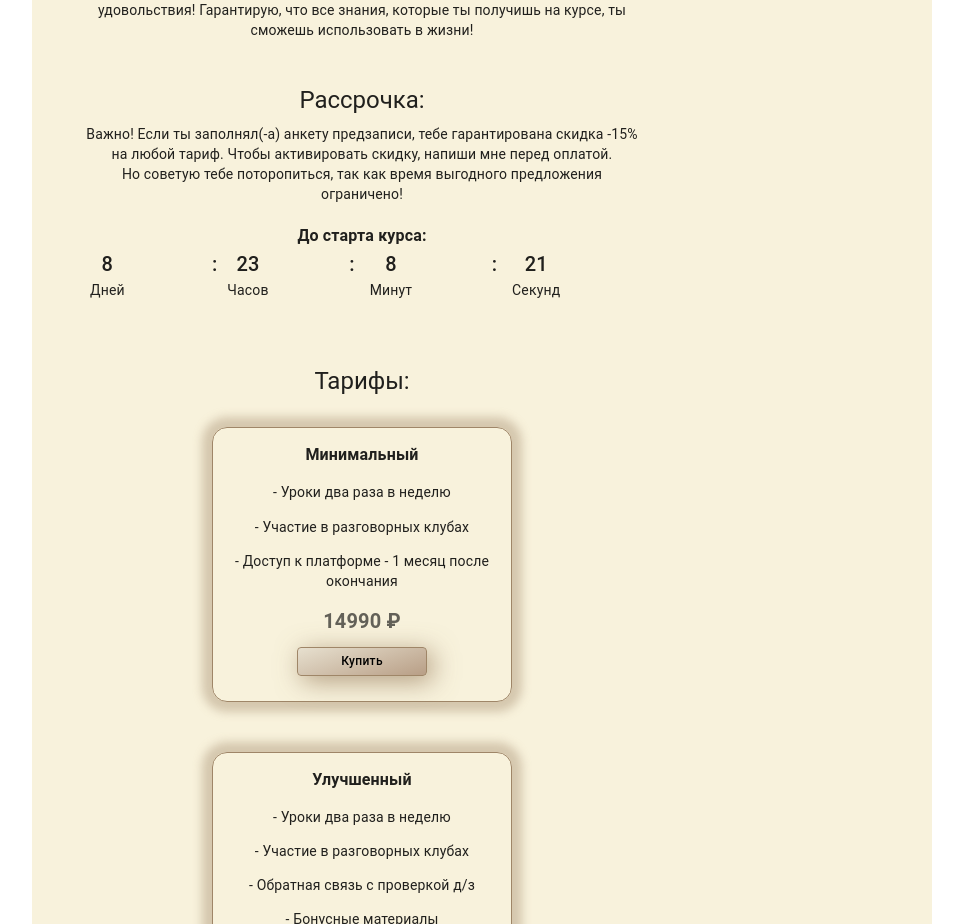
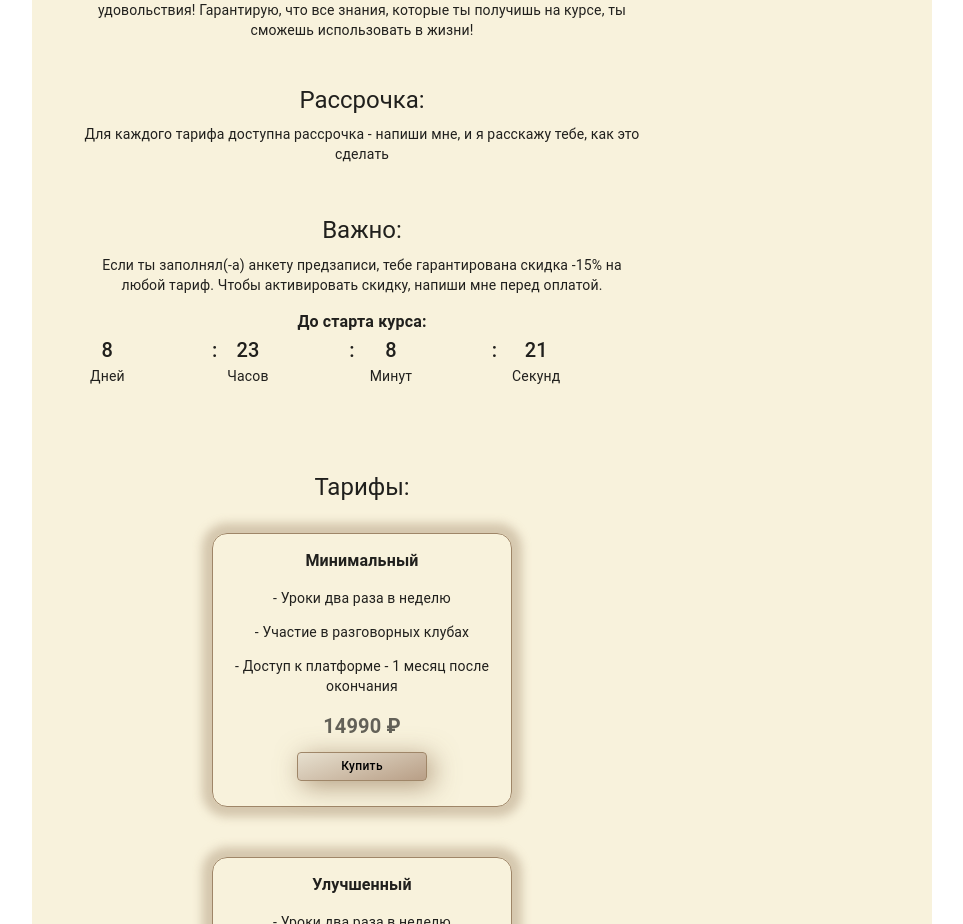
Before and after one commit to Kirezamba/deutsch-kurs, a React (Create React App) app: page / in a window 1280 px wide. Shown: the part 1063-1987 px from the top of the page, without its empty margins (158-1121 px from the left). Built offline with nearby package versions, Linux system fonts and the light colour scheme.

Commit message:
refactor

```diff
--- a/src/components/Credit.tsx
+++ b/src/components/Credit.tsx
@@ -13,12 +13,14 @@ export const Credit: React.FC<Props> = ({ timer }): React.ReactElement => {
       <Typography sx={{ textAlign: 'center' }} gutterBottom variant="h5" component="div">
         Рассрочка:
       </Typography>
-      <Typography variant='body2'>
-        Важно!
+      <Typography variant='body2' sx={{ mb: '50px' }}>
+        Для каждого тарифа доступна рассрочка - напиши мне, и я расскажу тебе, как это сделать
+      </Typography>
+      <Typography sx={{ textAlign: 'center' }} gutterBottom variant="h5" component="div">
+        Важно:
+      </Typography>
+      <Typography variant='body2' >
         Если ты заполнял(-а) анкету предзаписи, тебе гарантирована скидка -15% на любой тариф. Чтобы активировать скидку, напиши мне перед оплатой.
-      </Typography>
-      <Typography variant='body2' sx={{ mb: '20px' }}>
-        Но советую тебе поторопиться, так как время выгодного предложения ограничено!
       </Typography>
       <Timer timer={timer} />
     </Box>
--- a/src/components/Main.tsx
+++ b/src/components/Main.tsx
@@ -34,7 +34,7 @@ export const Main = () => {
   return (
     <Box
       component="main"
-      sx={{ flexGrow: 1, p: 3, width: { sm: `calc(100% - ${drawerWidth}px)` }, marginTop: '55px', paddingBottom: '60px', display: 'flex', flexDirection: 'column', alignItmes: 'center', justifyContent: 'center' }}
+      sx={{ flexGrow: 1, p: 3, width: { sm: `calc(100% - ${drawerWidth}px)` }, marginTop: '55px', paddingBottom: '30px', display: 'flex', flexDirection: 'column', alignItmes: 'center', justifyContent: 'center' }}
     >
       <AboutMe />
       <AboutCourse />
--- a/src/components/timer/index.tsx
+++ b/src/components/timer/index.tsx
@@ -11,7 +11,7 @@ interface TimerProps {
 export const Timer: React.FC<TimerProps> = ({ timer }): React.ReactElement => {
 
   return (
-    <Box sx={{ width: '100%', mb: '15px', mt: '15px' }}>
+    <Box sx={{ width: '100%', mb: '35px', mt: '15px' }}>
       <Typography sx={{ textAlign: 'center', fontWeight: 700 }} component='div' variant="body1">До старта курса:</Typography>
       <Box sx={{ padding: '0 10px 0 10px', display: 'flex', justifyContent: 'space-between', textAlign: 'center', width: '100%' }}>
         <TImerSection label="Дней" number={timer.days} />
```
